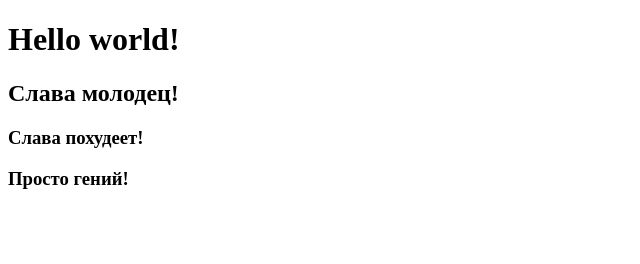
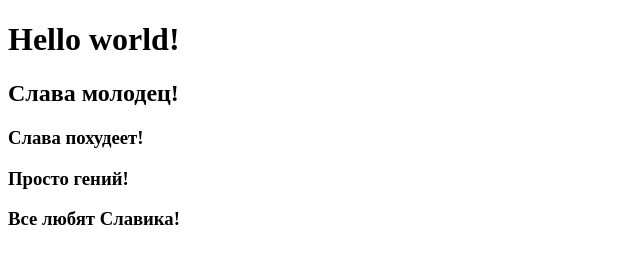
Before and after one commit to Rostislav1985/project, a plain HTML site: page index.html in a window 1280 px wide. Shown: the whole page, without its empty margins (0-640 px from the left). Drawn offline with Linux system fonts and the light colour scheme.

Commit message:
Update index.html

```diff
--- a/index.html
+++ b/index.html
@@ -11,5 +11,6 @@
     <h2>Слава молодец!</h2>
     <h3>Слава похудеет!</h3>
     <h3>Просто гений!</h3>
+    <h3>Все любят Славика!</h3>
 </body>
 </html>
```
